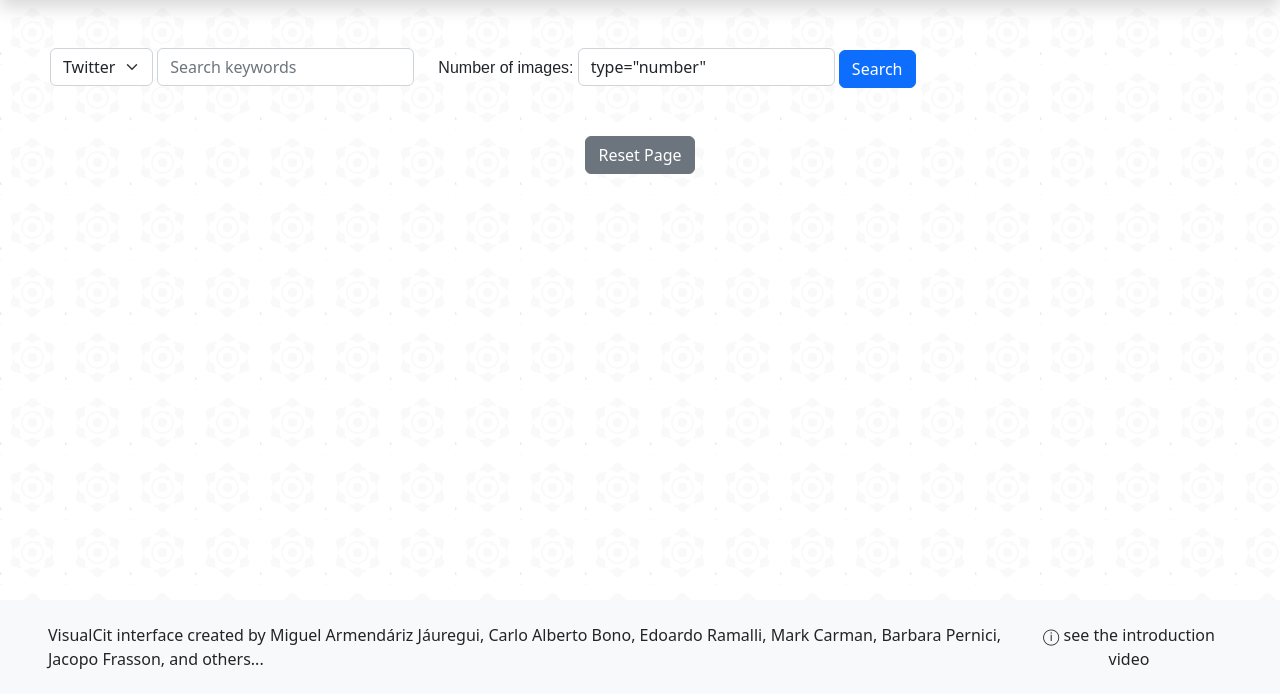
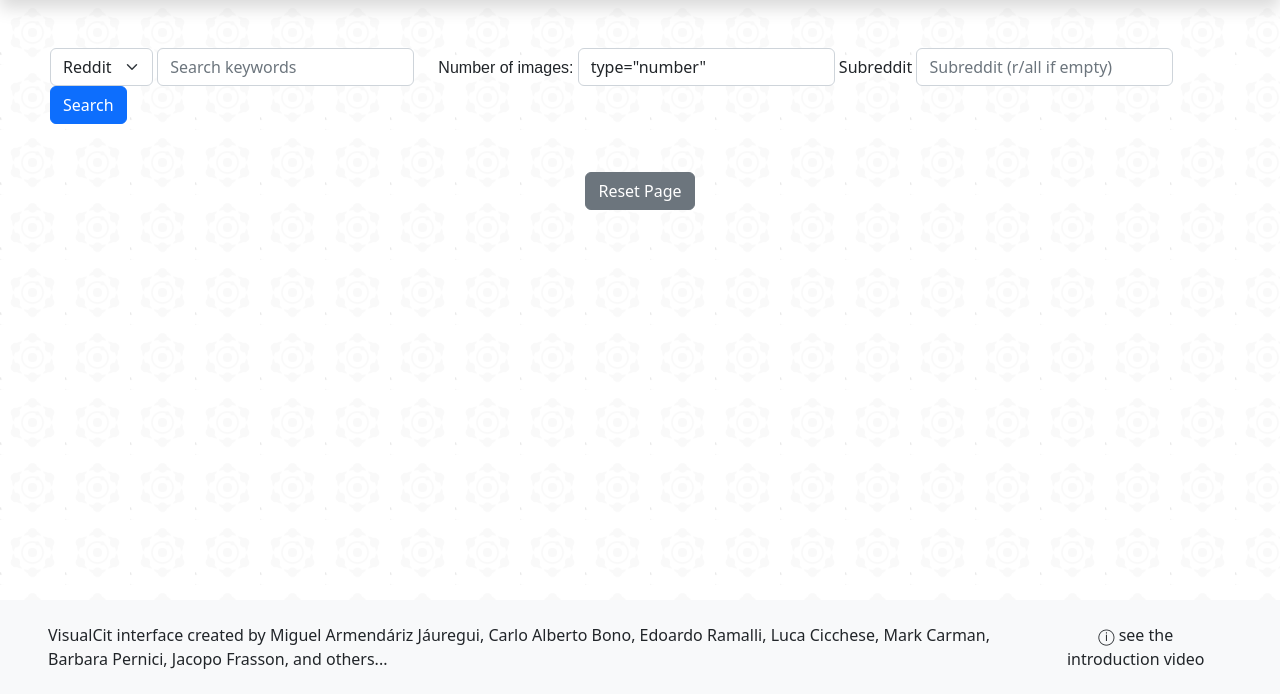
Before and after one commit to carloalbertobono/Crowd4SDG-Miguel, a Flask app: template templates/index.html in a window 1280 px wide. Shown: the part 106-800 px from the top of the page. Run offline with Flask 3, Linux system fonts and the light colour scheme; the template is opened without the code that fills it, so the values that code supplies are empty; some libraries are stand-ins or nearby versions.

Commit message:
cosmetics

```diff
--- a/templates/index.html
+++ b/templates/index.html
@@ -25,17 +25,19 @@
         <div style="position: relative;z-index: 0;">
             <div class="source">
                 <form id="keywords_form" method="POST">
-                    <select class="form-select d-inline-block w-auto" id="source" name="source">
-                        <option value="Twitter" {% if source_applied[0].source == "Twitter" %}selected{% endif %}>
-                            Twitter
+                    <select class="form-select d-inline-block w-auto" id="source" name="source" onchange="showDiv('searchbar', this)">
+                        <option value="Reddit" {% if source_applied[0].source == "Reddit" %}selected{% endif %}>
+                            Reddit
                         </option>
                         <option value="Flickr" {% if source_applied[0].source == "Flickr" %}selected{% endif %}>
                             Flickr
                         </option>
-                        <option value="Reddit"  {% if source_applied[0].source == "Reddit" %}selected{% endif %}>
-                            Reddit
+                        <option value="Twitter"  {% if source_applied[0].source == "Twitter" %}selected{% endif %}>
+                            Twitter
                         </option>
                     </select>
+
+                    <div id="searchbar" style="display:inline-block;">
                     <input id="keywords" name="keywords" type="text" class="form-control d-inline-block w-auto"
                             {% if count > 0 %} value='{{ source_applied[0].keywords }}' {% endif %}
                            placeholder="Search keywords" required>
@@ -44,14 +46,21 @@
                     <input id="number_pic" name="number_pic" {% if count == 0 %}
                            value=100 {% else %} value= {{ number_images }} {% endif %} type="number" min="100"
                            max="1000" step="100" class="form-control d-inline-block w-auto">
+                    </div>
 
-                    <div class="engine-info" id="Reddit-info" style="display:none;">
+                    <div class="engine-info" id="Twitter-info" style="display:none;">
+                            <small id="keywordHelp" class="form-text text-muted">Twitter search API is available as a paid service since April 2023</small>
+
+                    </div>
+
+                    <div class="engine-info" id="Reddit-info" style="display:inline-block;">
                             <label for="inputSubreddit">Subreddit</label>
                             <input  id="inputSubreddit" name="inputSubreddit" {% if count > 0 %} value='{{ source_applied[0].inputSubreddit }}' {% endif %}
-                            type="text" class="form-control d-inline-block w-auto" placeholder="Subreddit">
-                            <small id="keywordHelp" class="form-text text-muted">The subreddit is optional, if empty r/all is used</small>
+                            type="text" class="form-control d-inline-block w-auto" placeholder="Subreddit (r/all if empty)">
+                            <!--small id="keywordHelp" class="form-text text-muted"></small-->
 
                     </div>
+
                     <button id="source_button" type="submit" class="btn btn-primary source_button" name="source_button"
                             value="">
                         Search
@@ -541,9 +550,7 @@
     </main>
 
     <footer class="bg-light d-flex flex-column flex-md-row align-items-center justify-content-between gap-1 px-5 py-3">
-        <div> VisualCit interface created by Miguel Armendáriz Jáuregui, Carlo Alberto Bono, Edoardo Ramalli, Mark
-            Carman, Barbara Pernici,
-            Jacopo Frasson, and others...
+        <div> VisualCit interface created by Miguel Armendáriz Jáuregui, Carlo Alberto Bono, Edoardo Ramalli, Luca Cicchese, Mark Carman, Barbara Pernici, Jacopo Frasson, and others...
         </div>
         <button onclick="myVideoTrigger()" id="video_trigger" class="btn">&#9432; see the introduction video
         </button>
@@ -1284,9 +1291,19 @@
         const selectedEngine = engineSelect.value;
         if (selectedEngine) {
             const selectedEngineInfo = document.getElementById(selectedEngine + "-info");
-            selectedEngineInfo.style.display = "block";
+            selectedEngineInfo.style.display = "inline-block";
         }
         });
 
     </script>
+
+    <script>
+    function showDiv(divId, element)
+            {
+                document.getElementById(divId).style.display = element.value != "Twitter" ? 'inline-block' : 'none';
+            }
+
+    </script>
+
+
 {% endblock %}
```
